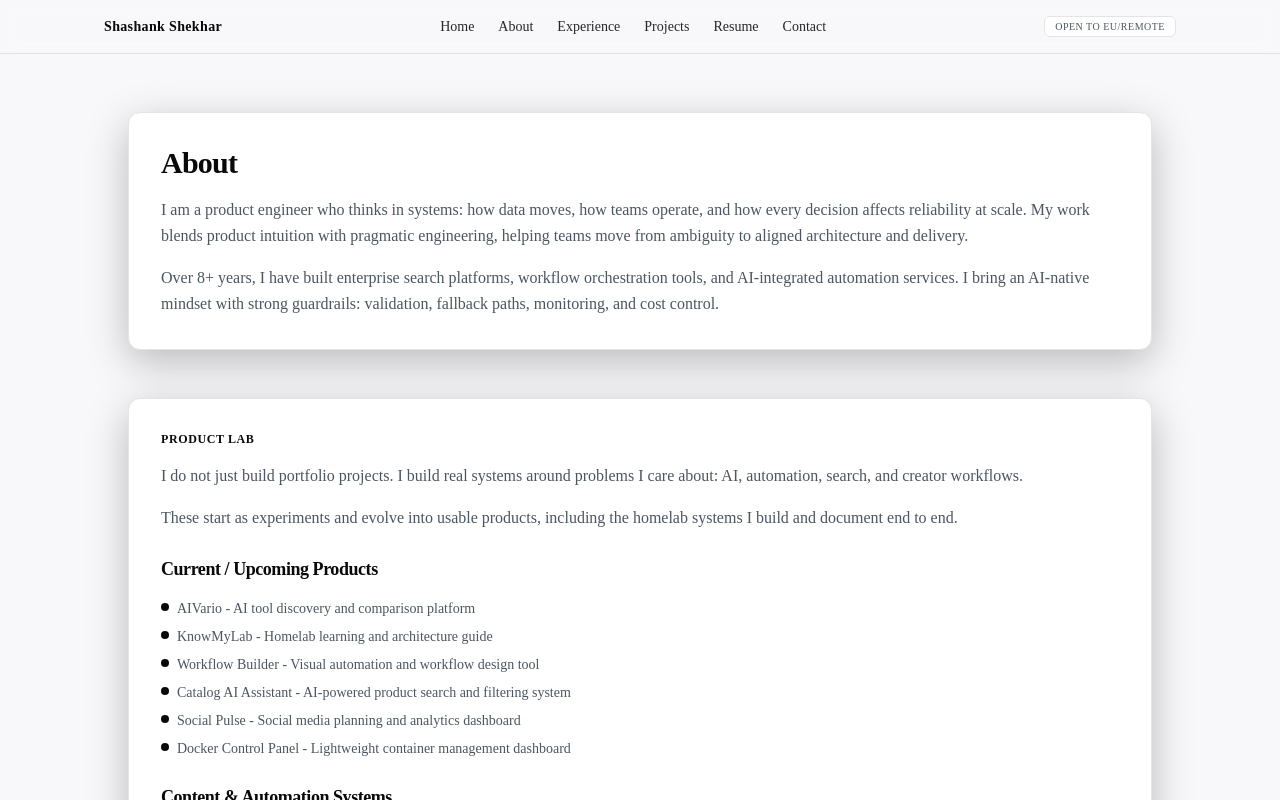
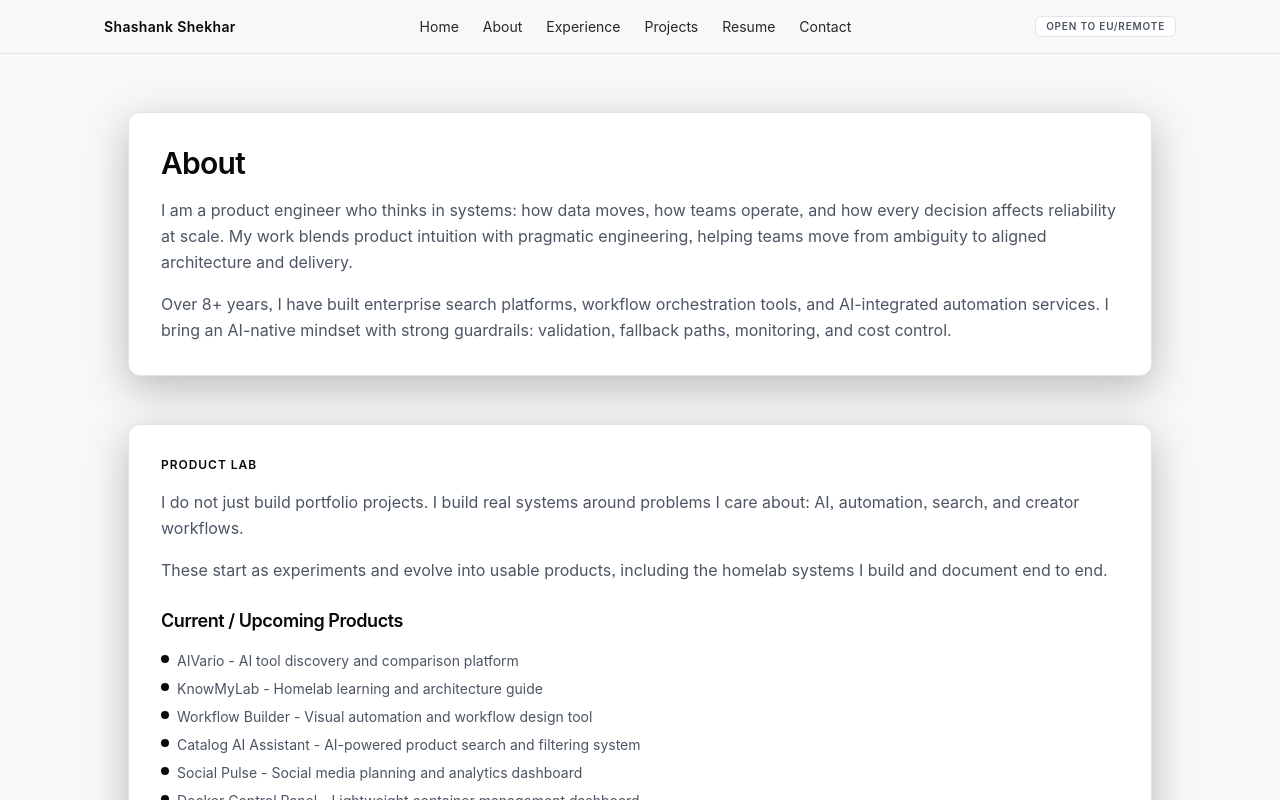
Before and after one commit to shashankshekhar2909/shashank-profile-updated, a Next.js app: page /about in a window 1280 px wide. Shown: the top 800 px of the page. Built offline with nearby package versions, Linux system fonts and the light colour scheme.

Commit message:
Refine site typography

```diff
--- a/app/globals.css
+++ b/app/globals.css
@@ -36,41 +36,46 @@
 
 body {
   @apply bg-stone text-ink font-sans selection:bg-zinc-800 selection:text-white;
+  font-feature-settings: "ss01", "ss03", "cv02", "cv03", "cv04";
+  text-rendering: optimizeLegibility;
 }
 
 /* Typography styles for case studies / markdown content */
 .prose-content h2 {
-  @apply text-xl font-bold tracking-tight mt-10 mb-4 text-ink border-b border-mist pb-2;
+  @apply text-2xl font-semibold mt-12 mb-4 text-ink border-b border-mist pb-3;
+  letter-spacing: 0;
 }
 
 .prose-content h3 {
-  @apply text-lg font-semibold tracking-tight mt-6 mb-3 text-ink;
+  @apply text-xl font-semibold mt-8 mb-3 text-ink;
+  letter-spacing: 0;
 }
 
 .prose-content p {
-  @apply text-base leading-relaxed text-graphite mb-5;
+  @apply text-[15px] leading-7 text-graphite mb-5;
 }
 
 .prose-content ul {
-  @apply list-disc pl-5 mb-5 space-y-2 text-graphite;
+  @apply list-disc pl-5 mb-5 space-y-2 text-[15px] leading-7 text-graphite;
 }
 
 .prose-content li {
-  @apply leading-relaxed;
+  @apply leading-7;
 }
 
 .prose-content code {
-  @apply rounded px-1.5 py-0.5 font-mono text-sm text-ink;
+  @apply rounded px-1.5 py-0.5 font-mono text-[13px] text-ink;
   background-color: rgba(120, 120, 120, 0.15);
 }
 
 .prose-content pre {
-  @apply rounded-xl p-4 overflow-x-auto font-mono text-sm border border-mist my-6;
+  @apply rounded-xl p-4 overflow-x-auto font-mono text-[13px] leading-6 border border-mist my-6;
   background-color: rgba(120, 120, 120, 0.05);
 }
 
 .section-title {
-  @apply text-lg font-semibold tracking-tight text-ink uppercase tracking-wider text-xs;
+  @apply text-xs font-semibold uppercase text-ink;
+  letter-spacing: 0.08em;
 }
 
 /* Premium Card layout with interactive micro-animations */
@@ -83,12 +88,14 @@ body {
 }
 
 .badge {
-  @apply inline-flex items-center rounded-md border border-mist bg-card-bg px-2.5 py-0.5 text-[10px] font-medium uppercase tracking-wider text-graphite;
+  @apply inline-flex items-center rounded-md border border-mist bg-card-bg px-2.5 py-0.5 text-[10px] font-semibold uppercase text-graphite;
+  letter-spacing: 0.08em;
 }
 
 /* Buttons styling mimicking Vercel / Linear */
 .btn {
-  @apply inline-flex items-center justify-center rounded-lg px-4 py-2 text-xs font-semibold tracking-wide transition-all duration-200 shadow-sm;
+  @apply inline-flex items-center justify-center rounded-lg px-4 py-2 text-xs font-semibold transition-all duration-200 shadow-sm;
+  letter-spacing: 0.01em;
 }
 
 .btn-primary {
--- a/tailwind.config.ts
+++ b/tailwind.config.ts
@@ -18,8 +18,24 @@ const config: Config = {
         "card-bg": "var(--card-bg)"
       },
       fontFamily: {
-        sans: ["var(--font-sans)", "system-ui", "sans-serif"],
-        serif: ["var(--font-serif)", "serif"]
+        sans: [
+          "Inter",
+          "ui-sans-serif",
+          "system-ui",
+          "-apple-system",
+          "BlinkMacSystemFont",
+          "Segoe UI",
+          "sans-serif"
+        ],
+        mono: [
+          "JetBrains Mono",
+          "SFMono-Regular",
+          "Consolas",
+          "Liberation Mono",
+          "Menlo",
+          "monospace"
+        ],
+        serif: ["ui-serif", "Georgia", "serif"]
       },
       boxShadow: {
         soft: "0 12px 40px rgba(0, 0, 0, 0.25)",
```
